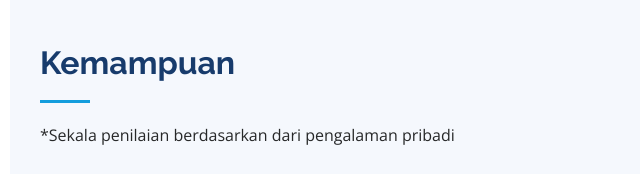
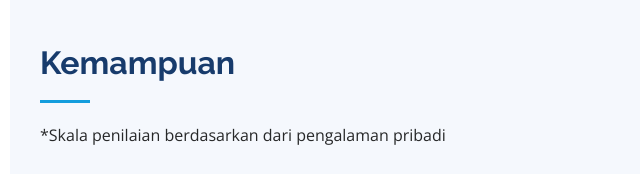
Before and after one commit to dedi98/dedimulyana.github.io, a plain HTML site: page index.html in a window 1280 px wide. Shown: the part 1380-1554 px from the top of the page, 290-930 px from the left. Drawn offline with nearby package versions, Linux system fonts and the light colour scheme.

Commit message:
Update index.html
perbaikan bug

```diff
--- a/index.html
+++ b/index.html
@@ -117,7 +117,7 @@
 
         <div class="section-title">
           <h2>Kemampuan</h2>
-          <h9>*Sekala penilaian berdasarkan dari pengalaman pribadi</h9>
+          <h9>*Skala penilaian berdasarkan dari pengalaman pribadi</h9>
         </div>
 
         <div class="row skills-content">
```
